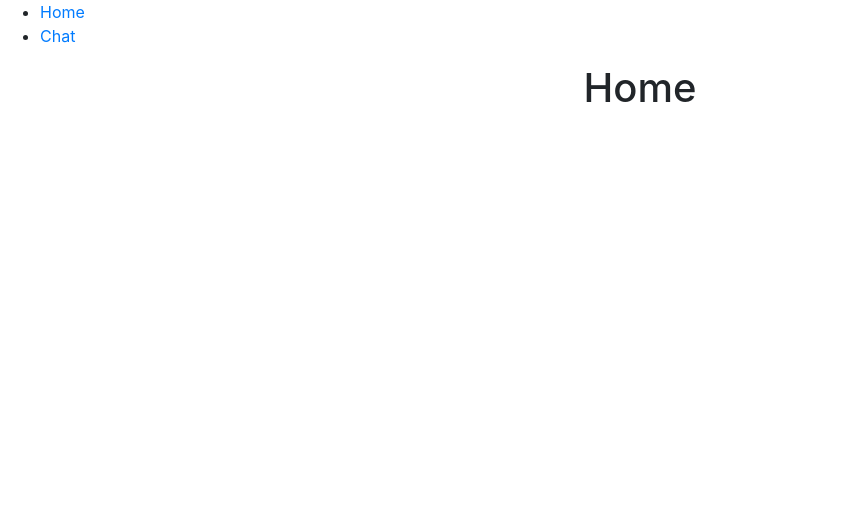
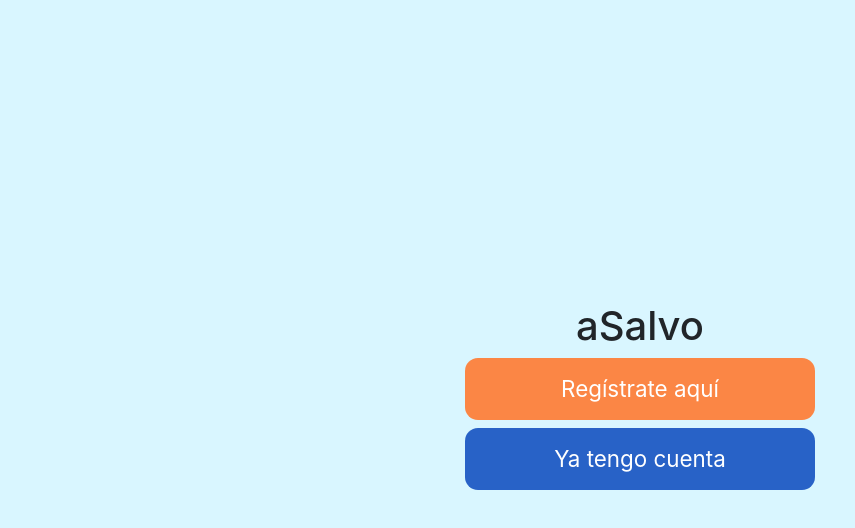
Before and after one commit to marcosmap1998/Platform, a Nuxt app: page / in a window 1280 px wide. Shown: the top 528 px of the page, without its empty margins (0-855 px from the left). Built offline with nearby package versions, Linux system fonts and the light colour scheme.

Commit message:
Index has been added
Index has been added

```diff
--- a/components/general/Navbar.vue
+++ b/components/general/Navbar.vue
@@ -1,7 +1,8 @@
 <template>
   <div>
     <ul>
-      <li><nuxt-link to="/">Home</nuxt-link></li>
+      <li><nuxt-link to="/home">Home</nuxt-link></li>
+      <li><nuxt-link to="/chat">Chat</nuxt-link></li>
       <li><nuxt-link to="/chat">Chat</nuxt-link></li>
     </ul>
   </div>
--- a/css/main.css
+++ b/css/main.css
@@ -1,3 +1,23 @@
+:root {
+  --orange1: #FB8645;
+  --blue1: #D9F6FF;
+  --blue2: #92E4FF;
+  --blue3: #1993F2;
+  --blue4: #2862C7;
+  --lightblue: #C4E5FF;
+  --lightgreen: #CDF9FB;
+  --green1: #0CA789;
+  --green2: #8FD14F;
+  --green3: #12CDD4;
+  --yellow1: #FAC710;
+  --red1: #F24726;
+  --lightred: #FEDFDA;
+  --gray1: #3C3C3C;
+  --gray2: #707070;
+  --gray3: #ACACAC;
+  --white: #FFFFFF;
+}
+
 html {
   scroll-behavior: smooth;
   font-size: 16px;
@@ -17,3 +37,51 @@ html {
 .page-enter, .page-leave-active {
   opacity: 0
 }
+
+.fade-enter-active, .fade-leave-active {
+  transition: opacity .5s;
+}
+
+.fade-enter, .fade-leave-to {
+  opacity: 0;
+}
+
+.general-button {
+  font-size: 1.4rem;
+  color: white;
+  width: 100%;
+  padding: 0.7rem 0;
+  border-radius: 13px;
+  border:rgba(0, 0, 0, 0) 0.2rem solid;
+}
+
+.general-button.orange {
+  background-color: var(--orange1);
+  transition: all 0.4s ease;
+}
+
+.general-button.orange:hover {
+  border-color: var(--orange1);
+  background: rgba(0, 0, 0, 0);
+  color: var(--orange1);
+  transition: all 0.4s ease;
+}
+
+.general-button.blue {
+  background-color: var(--blue4);
+  transition: all 0.4s ease;
+}
+
+.general-button.blue:hover {
+  border-color: var(--blue4);
+  background: rgba(0, 0, 0, 0);
+  color: var(--blue4);
+  transition: all 0.4s ease;
+}
+
+button:active,
+button:focus,
+input:active,
+input:focus {
+  outline: none;
+}
--- /dev/null
+++ b/layouts/index.vue
@@ -0,0 +1,5 @@
+<template>
+  <div>
+    <Nuxt />
+  </div>
+</template>
--- /dev/null
+++ b/pages/home.vue
@@ -0,0 +1,28 @@
+<template>
+  <div class="general-container">
+    <b-container>
+      <b-row class="justify-content-center">
+        <b-col lg="8">
+          <div class="text-center">
+            <h1 class="texeto">Home</h1>
+          </div>
+        </b-col>
+      </b-row>
+    </b-container>
+  </div>
+</template>
+
+<script>
+export default {
+  layoutTransition: {
+    name: 'layout',
+    mode: 'out-in',
+  },
+}
+</script>
+
+<style scoped>
+.texeto {
+  font-size: 3rem;
+}
+</style>
--- a/pages/index.vue
+++ b/pages/index.vue
@@ -1,22 +1,161 @@
 <template>
-  <div class="general-container">
+  <div class="general-container index">
+    <div class="index-page__container" :class="{ active: !isActive }">
       <b-container>
         <b-row class="justify-content-center">
-        <b-col lg="8">
-          <div class="text-center">
-            <h1>Home</h1>
+          <b-col lg="4">
+            <div class="index-page__menu">
+              <div
+                v-if="view == 1"
+                class="index-element__container text-center"
+              >
+                <h1>aSalvo</h1>
+                <button class="general-button orange mb-2" @click="view = 2">
+                  Regístrate aquí
+                </button>
+                <button class="general-button blue mb-2" @click="view = 3">
+                  Ya tengo cuenta
+                </button>
+              </div>
+              <div
+                v-else-if="view == 2"
+                class="index-element__container text-center"
+              >
+                <h1>aSalvo</h1>
+                <form @submit="loginForm">
+                  <input
+                    v-for="(element, index) in loginInputs"
+                    :key="index + 'loginForm'"
+                    v-model="login[element.input]"
+                    class="index-element__input mb-2 pl-3"
+                    type="text"
+                    :placeholder="element.placeholder"
+                  />
+                  <button class="general-button orange mb-2">
+                    Ingresar
+                  </button>
+                  {{ login }}
+                </form>
+              </div>
+              <div v-else class="index-element__container text-center">
+                <h1>aSalvo</h1>
+                <form @submit="signUpForm">
+                  <input
+                    v-for="(element, index) in signUpInputs"
+                    :key="index + 'signUpForm'"
+                    v-model="signUp[element.input]"
+                    class="index-element__input mb-2 pl-3"
+                    type="text"
+                    :placeholder="element.placeholder"
+                  />
+                  <button class="general-button orange mb-2">
+                    Ingresar
+                  </button>
+                  {{ signUp }}
+                </form>
+              </div>
             </div>
           </b-col>
         </b-row>
       </b-container>
+      <button v-if="view != 1" class="index-element__button" @click="view = 1">
+        Regresar
+      </button>
+    </div>
   </div>
 </template>
 
 <script>
 export default {
+  layout: 'index',
   layoutTransition: {
     name: 'layout',
     mode: 'out-in',
   },
+  data() {
+    return {
+      isActive: true,
+      view: 1,
+      login: {},
+      signUp: {},
+      loginInputs: [
+        { placeholder: 'Correo', input: 'email' },
+        { placeholder: 'Contraseña', input: 'password' },
+      ],
+      signUpInputs: [
+        { placeholder: 'Nombre Completo', input: 'name' },
+        { placeholder: 'Correo', input: 'email' },
+        { placeholder: 'Telefóno', input: 'phone' },
+        { placeholder: 'Contraseña', input: 'password' },
+      ],
+    }
+  },
+  watch: {
+    view() {
+      this.login = {}
+      this.signUp = {}
+    },
+  },
+  methods: {
+    loginForm(e) {
+      e.preventDefault()
+    },
+    signUpForm(e) {
+      e.preventDefault()
+    },
+  },
 }
 </script>
+
+<style>
+.general-container.index {
+  width: 100vw;
+  height: 100vh;
+}
+
+.index-page__container {
+  width: 100%;
+  height: 100%;
+  position: relative;
+  z-index: 1;
+  display: flex;
+  justify-content: center;
+  position: relative;
+  flex-direction: column;
+}
+
+.index-page__container::after {
+  content: '';
+  position: absolute;
+  transform: translate(-50%, -50%);
+  z-index: -1;
+  width: 150vw;
+  height: 150vw;
+  top: 50%;
+  left: 50%;
+  border-radius: 50%;
+  background-color: var(--blue1);
+  transition: width 0.4s ease, height 0.4s ease, opacity 0.4s ease;
+}
+
+.index-page__container.active::after {
+  width: 10vw;
+  height: 10vw;
+  opacity: 0;
+}
+
+.index-element__button {
+  justify-self: self-end;
+  border: inherit;
+  background: rgba(0, 0, 0, 0);
+  color: var(--blue4);
+}
+
+.index-element__input {
+  font-size: 1.4rem;
+  width: 100%;
+  padding: 0.7rem 0;
+  border-radius: 13px;
+  border: var(--gray3) 0.1rem solid;
+}
+</style>
```
Lines whose indentation alone changed are shown as unchanged.
